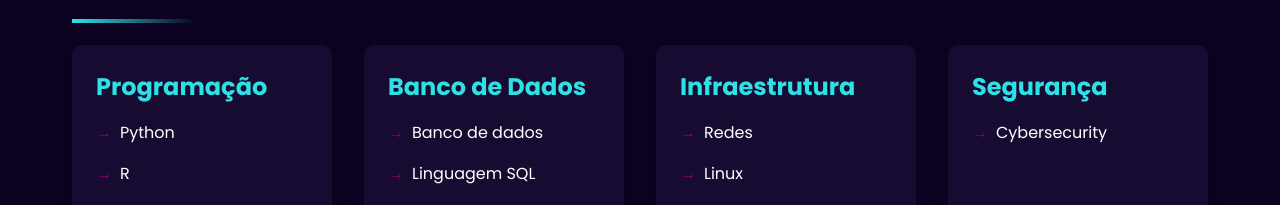
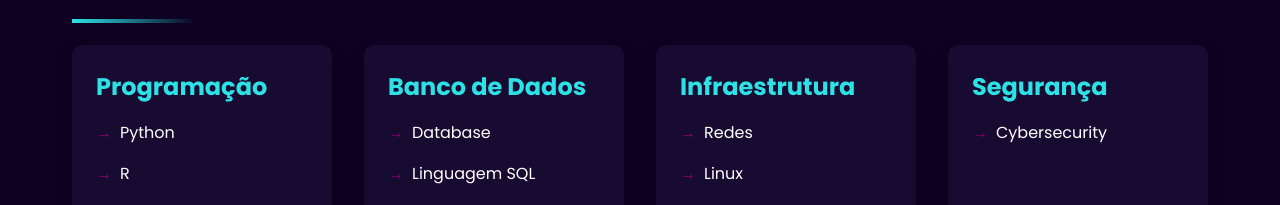
Before and after one commit to BrunoCortez64/PortifolioBrCz, a plain HTML site: page index.html in a window 1280 px wide. Shown: the part 1963-2168 px from the top of the page. Drawn offline with Linux system fonts and the light colour scheme.

Commit message:
Commit do portifólio

```diff
--- a/index.html
+++ b/index.html
@@ -96,7 +96,7 @@
             <div class="skill-category">
                 <h3>Banco de Dados</h3>
                 <ul class="skills-list">
-                    <li>Banco de dados</li>
+                    <li>Database</li>
                     <li>Linguagem SQL</li>
                 </ul>
             </div>
```
